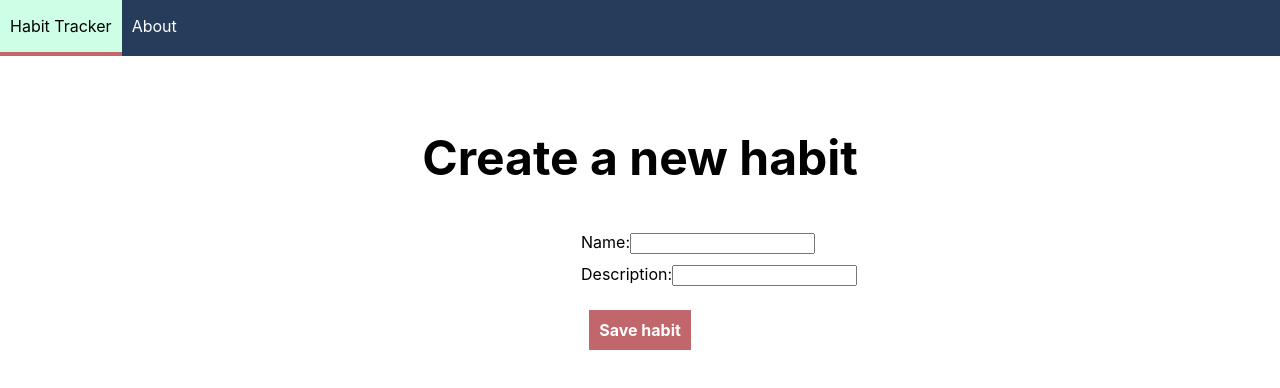
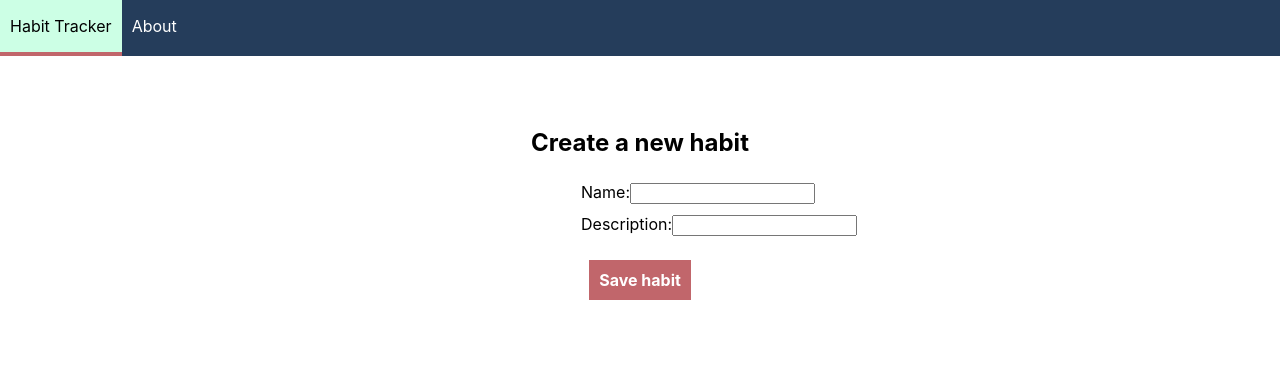
Before and after one commit to aburk3/habit-tracker, a React (Create React App) app in the folder habit-tracker-client/: page /new in a window 1280 px wide. Shown: the top 388 px of the page. Built offline with nearby package versions, Linux system fonts and the light colour scheme.

Commit message:
Removed unnecessary h1 tag

```diff
--- a/habit-tracker-client/src/containers/HabitForm.js
+++ b/habit-tracker-client/src/containers/HabitForm.js
@@ -26,9 +26,8 @@ class HabitForm extends Component {
 
     return (
       <div>
-        <h1>
-          <Header path={this.props.location.pathname} />
-        </h1>
+        <Header path={this.props.location.pathname} />
+
         <form onSubmit={this.handleOnSubmit}>
           <div className="Input1">
             <label htmlFor="name">Name:</label>
```
